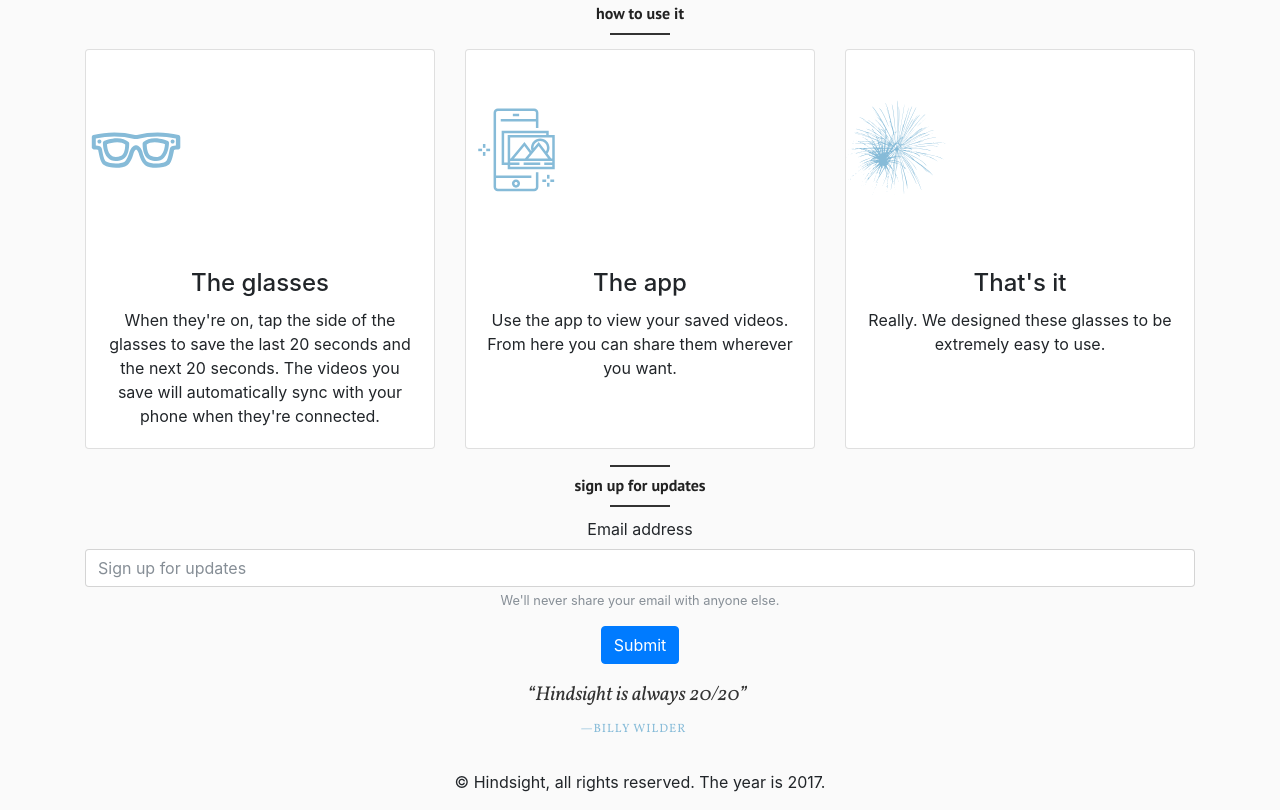
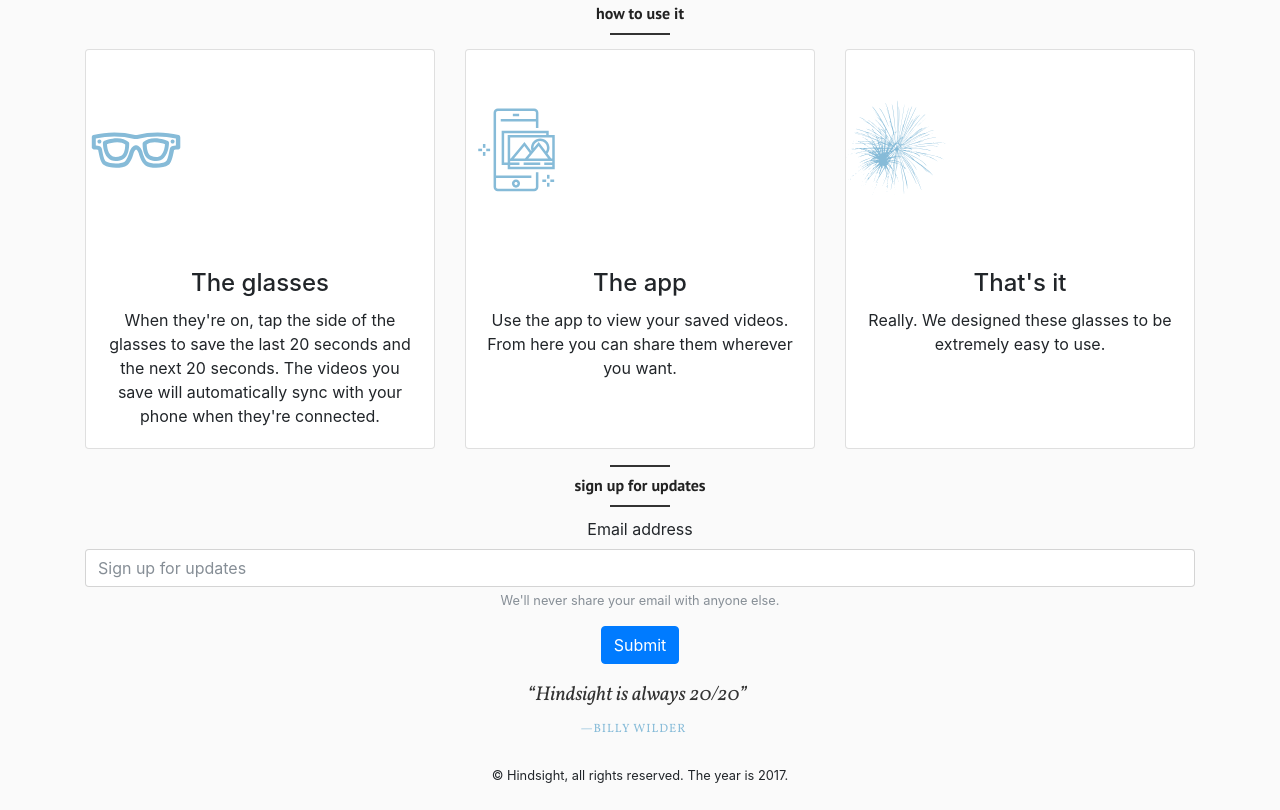
Before and after one commit to projectdelorean/projectdelorean.github.io, a plain HTML site: page index.html in a window 1280 px wide. Shown: the part 798-1608 px from the top of the page. Drawn offline with nearby package versions, Linux system fonts and the light colour scheme; a script that the page names is missing; a web font is replaced by a local one.

Commit message:
fix sizing

```diff
--- a/index.html
+++ b/index.html
@@ -136,9 +136,9 @@
         <p>&mdash;Billy Wilder</p>
       </div>
     </div>
-    <div class="row justify-content-center mt-3">
+    <div class="row justify-content-center mt-2">
       <div class="col-md-12 animated fadeIn delay-10" align="center">
-        <p>&copy; Hindsight, all rights reserved. The year is 2017.</p>
+        <p><small>&copy; Hindsight, all rights reserved. The year is 2017.</small></p>
       </div>
     </div>
   </div>
```
